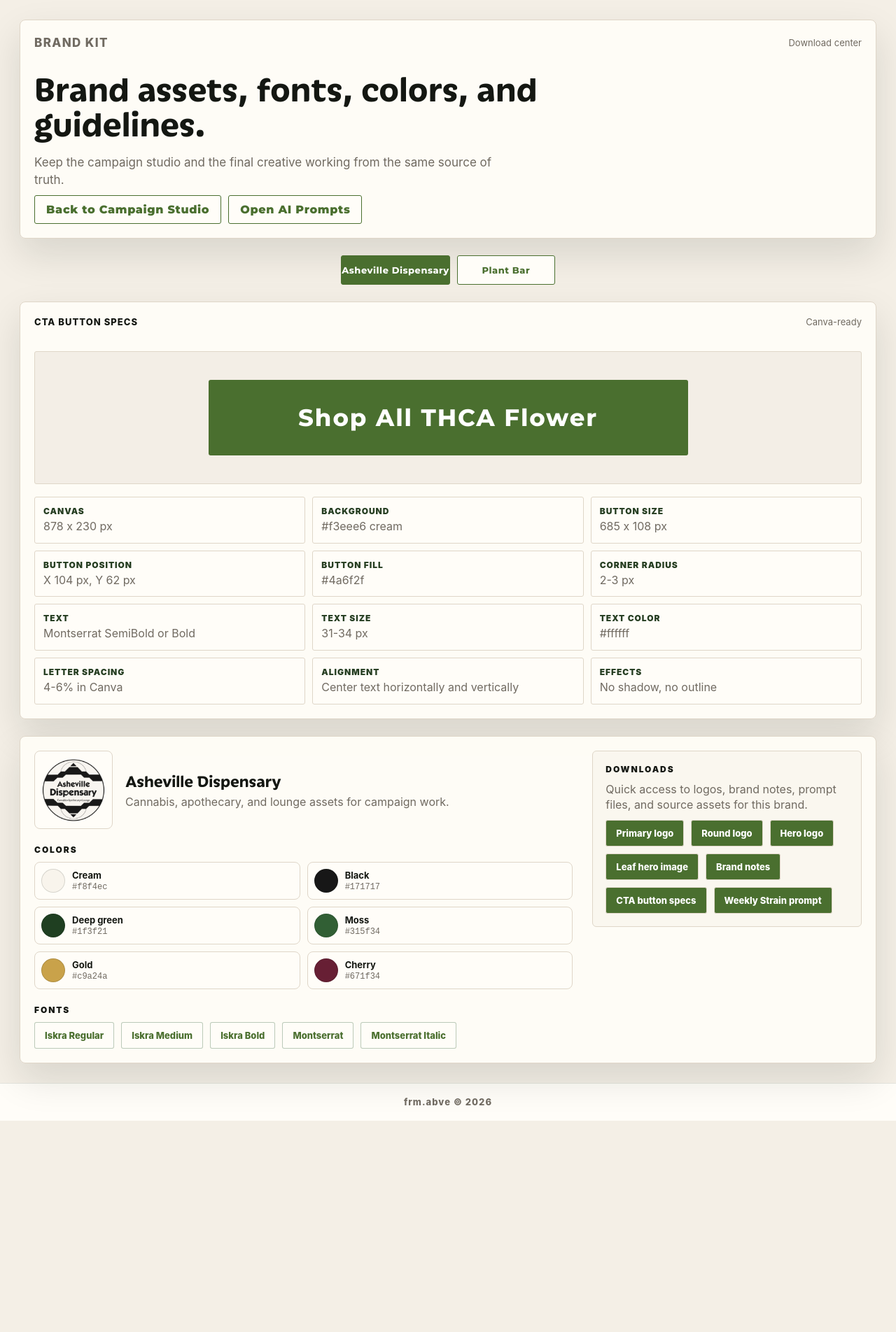
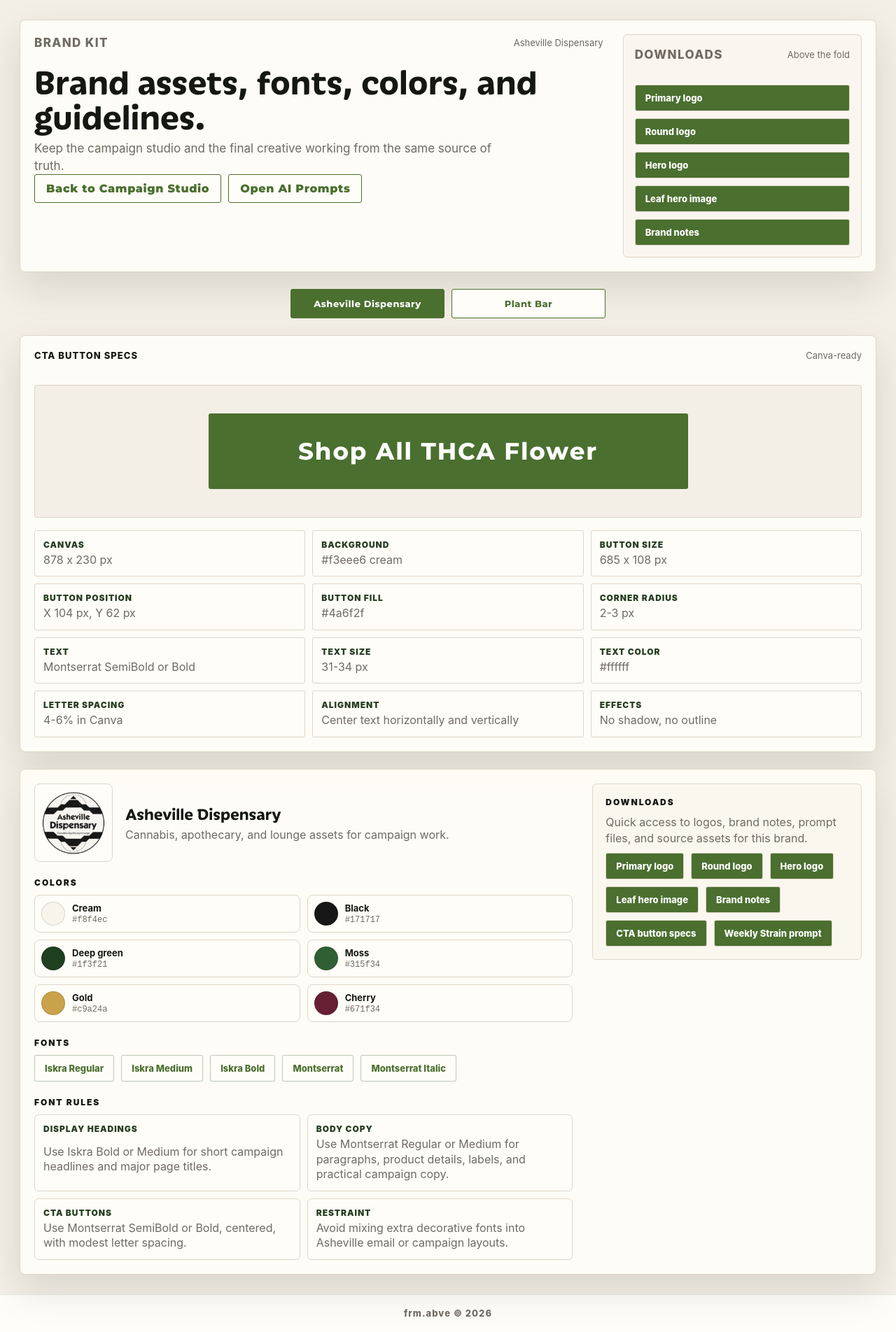
Before and after one commit to thelifeoferic/FRMABVE, a Next.js app in the folder asheville-campaign-studio-live/: page /settings in a window 1280 px wide. Shown: the whole page at 70% size. Before the commit the page ends 1602 px from the top, so only its background shows below. Built offline with nearby package versions, Linux system fonts and the light colour scheme.

Commit message:
Add files via upload

```diff
--- a/asheville-campaign-studio-live/app/globals.css
+++ b/asheville-campaign-studio-live/app/globals.css
@@ -1396,6 +1396,13 @@
   gap: 10px;
 }
 
+.brand-kit-hero-grid {
+  display: grid;
+  grid-template-columns: minmax(0, 1fr) minmax(320px, 0.42fr);
+  gap: 28px;
+  align-items: start;
+}
+
 .brand-kit-hero h1 {
   max-width: 760px;
   font-family: "Iskra W01", Inter, ui-sans-serif, system-ui, sans-serif;
@@ -1418,6 +1425,20 @@
   color: var(--muted);
   font-size: 17px;
   line-height: 1.45;
+}
+
+.brand-kit-quick-downloads {
+  display: grid;
+  gap: 14px;
+  border: 1px solid var(--line);
+  border-radius: 6px;
+  background: rgba(244, 239, 230, 0.48);
+  padding: 16px;
+}
+
+.brand-kit-quick-downloads .brand-download-list {
+  display: grid;
+  grid-template-columns: 1fr;
 }
 
 .settings-actions {
@@ -1504,52 +1525,12 @@
 }
 
 .plant-bar-cta-preview {
-  min-height: 420px;
-  justify-items: start;
+  min-height: 190px;
+  place-items: center;
   background: #f4efe6;
 }
 
-.plant-bar-menu-card {
-  display: grid;
-  gap: 16px;
-  max-width: 620px;
-  padding: 26px 8px;
-}
-
-.plant-bar-menu-card small {
-  color: #ffa2a8;
-  font-family: "Montserrat AVL", Inter, ui-sans-serif, system-ui, sans-serif;
-  font-size: 13px;
-  font-weight: 850;
-  letter-spacing: 0.18em;
-  text-transform: uppercase;
-}
-
-.plant-bar-menu-card strong {
-  color: #061f33;
-  font-family: Georgia, "Times New Roman", serif;
-  font-size: clamp(38px, 5vw, 68px);
-  font-weight: 500;
-  line-height: 0.95;
-}
-
-.plant-bar-menu-card em {
-  color: #704f49;
-  font-family: "Comic Sans MS", "Bradley Hand", cursive;
-  font-size: clamp(26px, 3.8vw, 42px);
-  font-style: normal;
-  line-height: 1.05;
-}
-
-.plant-bar-menu-card p {
-  margin: 0;
-  color: #4f5c68;
-  font-family: Inter, ui-sans-serif, system-ui, sans-serif;
-  font-size: clamp(18px, 2.2vw, 28px);
-  line-height: 1.25;
-}
-
-.plant-bar-menu-card span {
+.plant-bar-cta-preview span {
   display: grid;
   place-items: center;
   width: min(554px, 100%);
@@ -1631,6 +1612,7 @@
   font-weight: 760;
   letter-spacing: 0.04em;
   text-decoration: none;
+  white-space: nowrap;
 }
 
 .prompt-tabs a.active {
@@ -1656,6 +1638,11 @@
   padding: 0;
   background: transparent;
   backdrop-filter: none;
+}
+
+.brand-tabs a {
+  min-width: 220px;
+  padding: 0 20px;
 }
 
 .prompt-library-section {
@@ -1987,6 +1974,39 @@
   text-decoration: none;
 }
 
+.brand-font-rules {
+  display: grid;
+  grid-template-columns: repeat(2, minmax(0, 1fr));
+  gap: 10px;
+}
+
+.brand-font-rule {
+  display: grid;
+  gap: 4px;
+  border: 1px solid var(--line);
+  border-radius: 6px;
+  background: #fffdf8;
+  padding: 12px;
+}
+
+.brand-font-rule strong {
+  color: var(--brand-green);
+  font-size: 12px;
+  font-weight: 900;
+  letter-spacing: 0.08em;
+  text-transform: uppercase;
+}
+
+.brand-font-rule span {
+  color: var(--muted);
+  line-height: 1.35;
+}
+
+.brand-kit-page[data-brand="plant-bar"] .brand-font-rule strong,
+.brand-kit-page[data-brand="plant-bar"] .cta-spec-row strong {
+  color: #061f33;
+}
+
 .brand-font-list a {
   border-color: rgba(49, 95, 52, 0.32);
   color: var(--action-bg);
@@ -2011,6 +2031,10 @@
   }
 
   .brand-kit-card-grid {
+    grid-template-columns: 1fr;
+  }
+
+  .brand-kit-hero-grid {
     grid-template-columns: 1fr;
   }
 
--- a/asheville-campaign-studio-live/app/settings/page.tsx
+++ b/asheville-campaign-studio-live/app/settings/page.tsx
@@ -10,6 +10,12 @@
       ["Iskra Bold", "/brand-kit/asheville-dispensary/fonts/iskra-w01-bold.ttf"],
       ["Montserrat", "/brand-kit/asheville-dispensary/fonts/montserrat-variable.ttf"],
       ["Montserrat Italic", "/brand-kit/asheville-dispensary/fonts/montserrat-italic-variable.ttf"]
+    ],
+    fontRules: [
+      ["Display headings", "Use Iskra Bold or Medium for short campaign headlines and major page titles."],
+      ["Body copy", "Use Montserrat Regular or Medium for paragraphs, product details, labels, and practical campaign copy."],
+      ["CTA buttons", "Use Montserrat SemiBold or Bold, centered, with modest letter spacing."],
+      ["Restraint", "Avoid mixing extra decorative fonts into Asheville email or campaign layouts."]
     ],
     colors: [
       ["Cream", "#f8f4ec"],
@@ -38,6 +44,12 @@
       ["Archivo-style sans", ""],
       ["Scotch-style editorial serif", ""],
       ["Warm script accent", ""]
+    ],
+    fontRules: [
+      ["Editorial titles", "Use the Plant Bar serif for menu headlines, seasonal titles, and slower editorial moments."],
+      ["Body copy", "Use the clean sans for descriptions, navigation, product notes, and readable campaign copy."],
+      ["Accent script", "Use the handwritten script sparingly for flavor lines or mood statements, never for long text."],
+      ["CTA buttons", "Use uppercase sans, wide tracking, white text, and the deep navy rounded pill."]
     ],
     colors: [
       ["Mint", "#e5f5ef"],
@@ -72,7 +84,7 @@
 ];
 
 const plantBarCtaButtonSpecs = [
-  ["Canvas", "878 x 930 px"],
+  ["Canvas", "878 x 230 px"],
   ["Background", "#f4efe6 cream"],
   ["Button size", "554 x 92 px"],
   ["Button fill", "#061f33"],
@@ -99,9 +111,11 @@
   return (
     <main className="settings-page brand-kit-page" data-brand={activeBrand.id}>
       <section className="panel brand-kit-hero">
+        <div className="brand-kit-hero-grid">
+          <div>
             <div className="section-heading">
               <p>Brand Kit</p>
-          <span>Download center</span>
+              <span>{activeBrand.name}</span>
             </div>
             <h1>Brand assets, fonts, colors, and guidelines.</h1>
             <p>
@@ -114,6 +128,22 @@
               <a className="ghost-link" href={`/prompts?brand=${activeBrand.id}`}>
                 Open AI Prompts
               </a>
+            </div>
+          </div>
+
+          <aside className="brand-kit-quick-downloads" aria-label={`${activeBrand.name} quick downloads`}>
+            <div className="section-heading">
+              <p>Downloads</p>
+              <span>Above the fold</span>
+            </div>
+            <div className="brand-download-list">
+              {activeBrand.downloads.slice(0, 5).map(([label, href]) => (
+                <a href={href} download key={href}>
+                  {label}
+                </a>
+              ))}
+            </div>
+          </aside>
         </div>
       </section>
 
@@ -134,13 +164,7 @@
             {isAsheville ? (
               <span>Shop All THCA Flower</span>
             ) : (
-              <div className="plant-bar-menu-card">
-                <small>Now Pouring · Summer 2026</small>
-                <strong>Summer Seasonal Menu</strong>
-                <em>Honey, citrus, mint, hibiscus & rose.</em>
-                <p>Fresh Flavors • Summer Mood • Sunny Days</p>
               <span>See The Seasonal Menu →</span>
-              </div>
             )}
           </div>
           <div className="cta-spec-grid">
@@ -192,6 +216,18 @@
                   ))}
                 </div>
               </div>
+
+              <div className="brand-kit-section">
+                <h2>Font rules</h2>
+                <div className="brand-font-rules">
+                  {activeBrand.fontRules.map(([label, rule]) => (
+                    <div className="brand-font-rule" key={label}>
+                      <strong>{label}</strong>
+                      <span>{rule}</span>
+                    </div>
+                  ))}
+                </div>
+              </div>
             </div>
 
             <div className="brand-kit-download-column">
```
Lines whose indentation alone changed are shown as unchanged.
